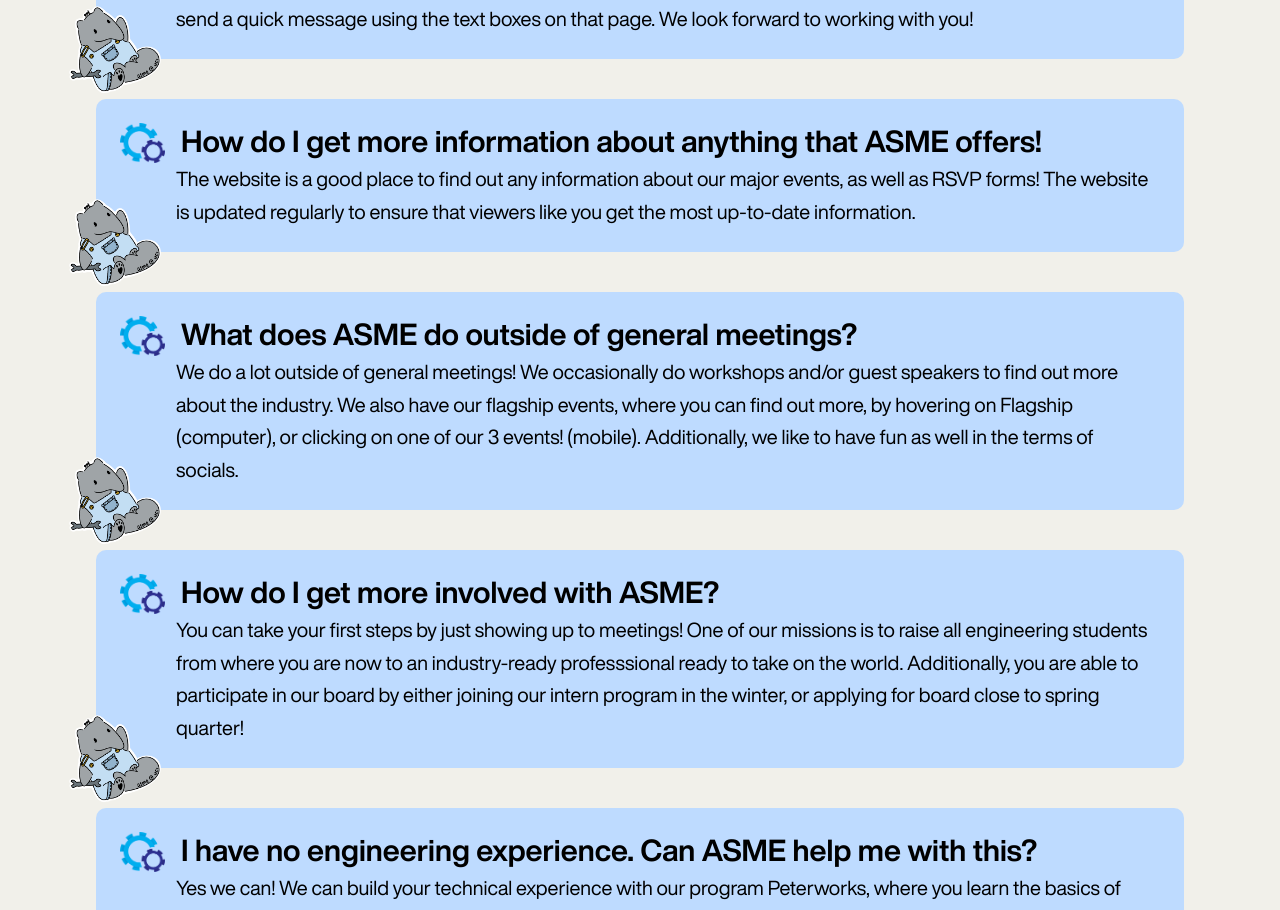
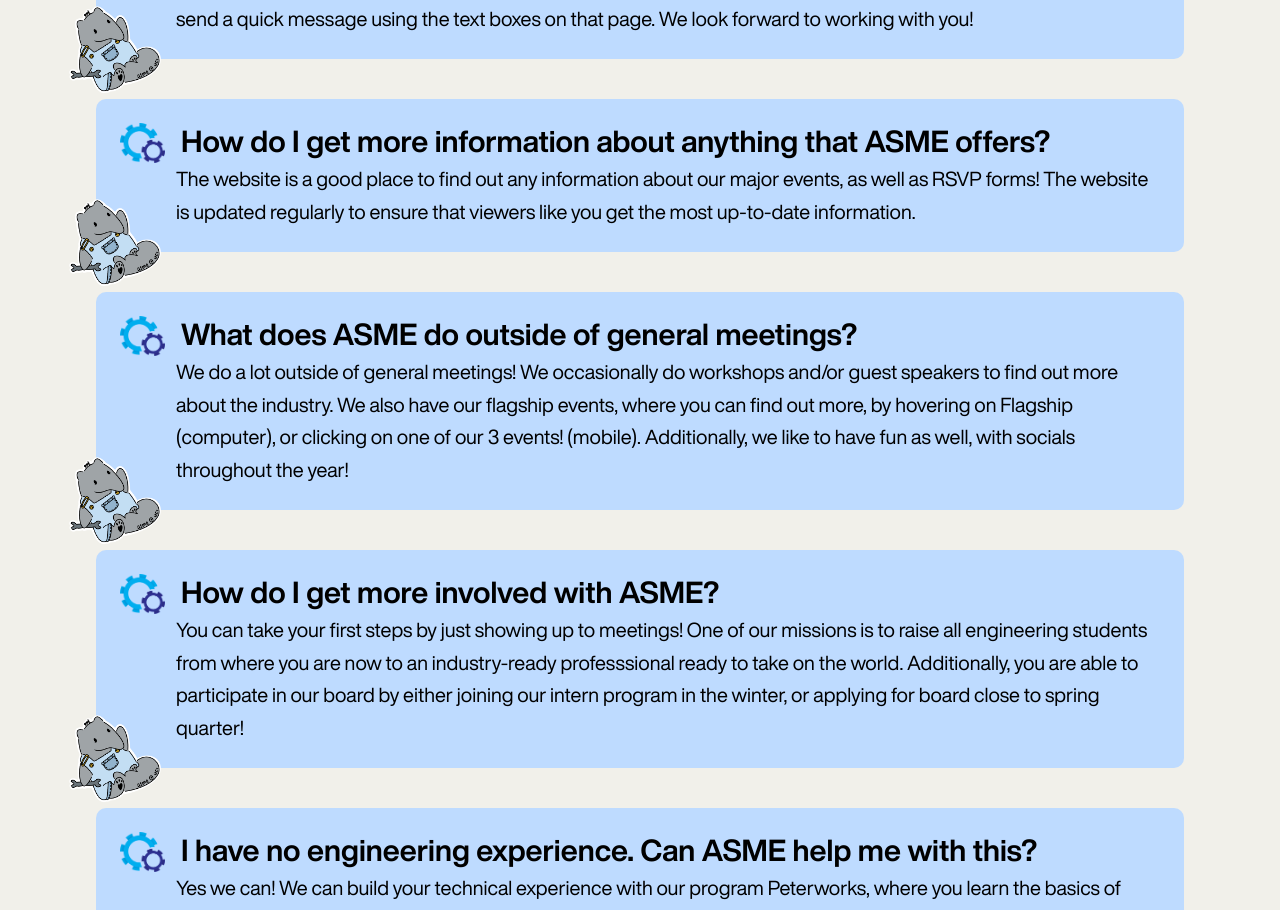
Before and after one commit to asmeuci/asme-website, a React (Vite) app in the folder asme-website/: page /FAQ in a window 1280 px wide. Shown: the part 1370-2280 px from the top of the page. Built offline with nearby package versions, Linux system fonts and the light colour scheme.

Commit message:
supabase configs

```diff
--- a/asme-website/src/pages/FAQ.tsx
+++ b/asme-website/src/pages/FAQ.tsx
@@ -22,12 +22,12 @@
     description: "In our sponsors page, you are able to see our sponsorship package! Additionally, you can email asme@uci.edu or send a quick message using the text boxes on that page. We look forward to working with you!"
   },
   {
-    title: "How do I get more information about anything that ASME offers!",
+    title: "How do I get more information about anything that ASME offers?",
     description: "The website is a good place to find out any information about our major events, as well as RSVP forms! The website is updated regularly to ensure that viewers like you get the most up-to-date information."
   },
   {
     title:"What does ASME do outside of general meetings?",
-    description: "We do a lot outside of general meetings! We occasionally do workshops and/or guest speakers to find out more about the industry. We also have our flagship events, where you can find out more, by hovering on Flagship (computer), or clicking on one of our 3 events! (mobile). Additionally, we like to have fun as well in the terms of socials."
+    description: "We do a lot outside of general meetings! We occasionally do workshops and/or guest speakers to find out more about the industry. We also have our flagship events, where you can find out more, by hovering on Flagship (computer), or clicking on one of our 3 events! (mobile). Additionally, we like to have fun as well, with socials throughout the year!"
   },
   {
     title: "How do I get more involved with ASME?",
```
